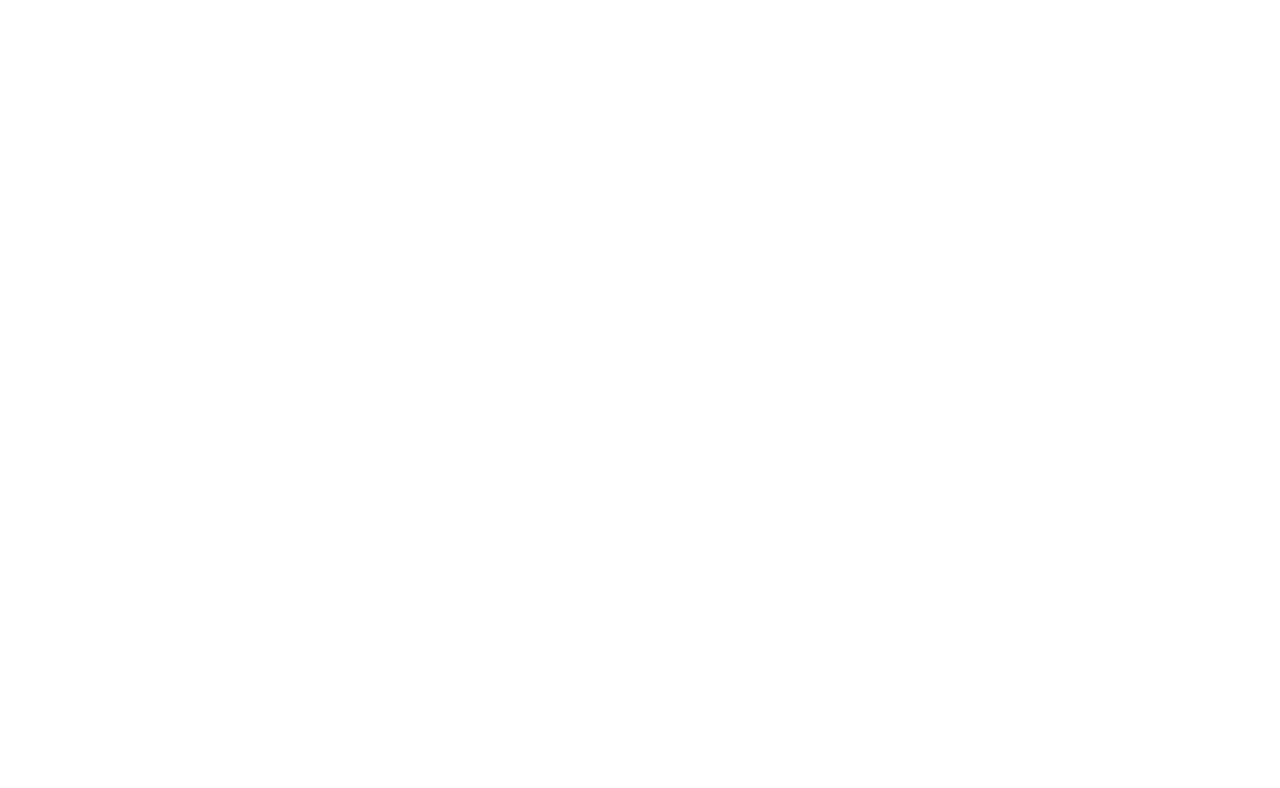
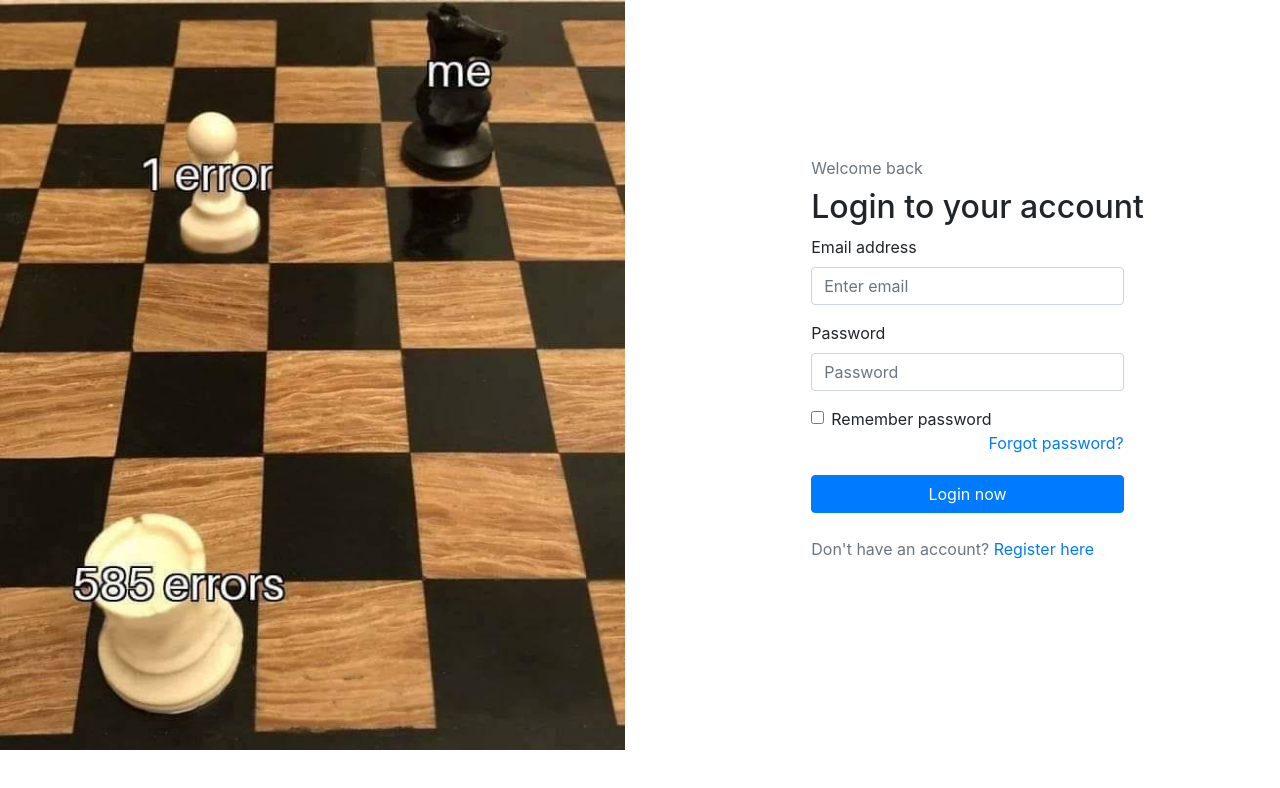
Before and after one commit to anhndse05746/fixit_web_app, a React (Create React App) app: page /login in a window 1280 px wide. Shown: the top 788 px of the page. Built offline with nearby package versions, Linux system fonts and the light colour scheme.

Commit message:
login-page

```diff
--- a/package.json
+++ b/package.json
@@ -6,8 +6,11 @@
     "@testing-library/jest-dom": "^5.11.9",
     "@testing-library/react": "^11.2.5",
     "@testing-library/user-event": "^12.7.1",
+    "bootstrap": "^4.6.0",
     "react": "^17.0.1",
+    "react-bootstrap": "^1.5.0",
     "react-dom": "^17.0.1",
+    "react-router-dom": "^5.2.0",
     "react-scripts": "4.0.2",
     "web-vitals": "^1.1.0"
   },
--- a/src/App.js
+++ b/src/App.js
@@ -1,13 +1,14 @@
-import logo from './logo.svg';
 import './App.css';
 import { Route, Switch } from 'react-router-dom';
 import Home from './components/Home';
+import LoginPage from './components/Login';
 
 function App() {
   return (
     <>
       <Switch>
         <Route path="/" component={Home} exact />
+        <Route path="/login" component={LoginPage} />
       </Switch>
     </>
   );
--- a/src/components/Home.js
+++ b/src/components/Home.js
@@ -1,6 +1,9 @@
-function Home(){
-    return(
-        <div>Hello world</div>
+function Home() {
+    return (
+        <>
+            <div>Hello world</div>
+            <a href='login'>login</a>
+        </>
     )
 }
 
--- /dev/null
+++ b/src/components/Login.css
@@ -0,0 +1,45 @@
+body {
+    overflow: hidden;
+    position: relative;
+}
+
+.form-label{
+    margin-left: 25%;
+}
+
+.textInput, btn-primary {
+    margin: auto;
+    width: 50%;
+}
+
+form{
+    padding-top: 25%;
+}
+
+img {
+    width: 100%;
+    height: 750px;
+}
+
+.register{
+    margin-left: 25%;
+    padding-top: 20px;
+    font-size: 16px;
+}
+
+.form-check{
+    float: left;
+    margin-left: 25%;
+}
+
+.forgot-password{
+    float: right;
+    margin-right: 25%;
+    font-size: 16px;
+}
+
+.center-btn{
+    margin-top: 20px;
+    margin-left: 25%;
+    width: 50%;
+}
--- /dev/null
+++ b/src/components/Login.js
@@ -0,0 +1,45 @@
+import 'bootstrap/dist/css/bootstrap.min.css';
+import { Container, Col, Row, Button, Form } from 'react-bootstrap';
+import loginImage from '../assets/images/loginImage.jpg';
+import './Login.css';
+
+function LoginPage() {
+    return (
+        <>
+            <Row>
+                <Col><img src={loginImage} alt="Logo" /></Col>
+                <Col>
+                    <Form>
+                        <Form.Label className="text-muted">
+                            Welcome back
+                        </Form.Label>
+                        <h2 className="form-label">Login to your account</h2>
+                        <Form.Group controlId="formBasicEmail">
+                            <Form.Label>Email address</Form.Label>
+                            <Form.Control type="email" placeholder="Enter email" className="textInput" />
+                        </Form.Group>
+
+                        <Form.Group controlId="formBasicPassword">
+                            <Form.Label>Password</Form.Label>
+                            <Form.Control type="password" placeholder="Password" className="textInput" />
+                        </Form.Group>
+                        <Form.Group controlId="formBasicCheckbox">
+                            <Form.Check type="checkbox" label="Remember password" />
+                            <Form.Text className="text-muted">
+                                <a href="/" className="forgot-password">Forgot password?</a>
+                            </Form.Text>
+                        </Form.Group>
+                        <Button variant="primary" type="submit" className="center-btn">
+                            Login now
+                        </Button>
+                        <Form.Text className="text-muted register">
+                            Don't have an account? <a href="/">Register here</a>
+                        </Form.Text>
+                    </Form>
+                </Col>
+            </Row>
+        </>
+    )
+}
+
+export default LoginPage;
```
Also changed, not shown: src/assets/a.js (added), src/assets/images/loginImage.jpg (added), 1 other file (tests, documents, lock files or other folders).
